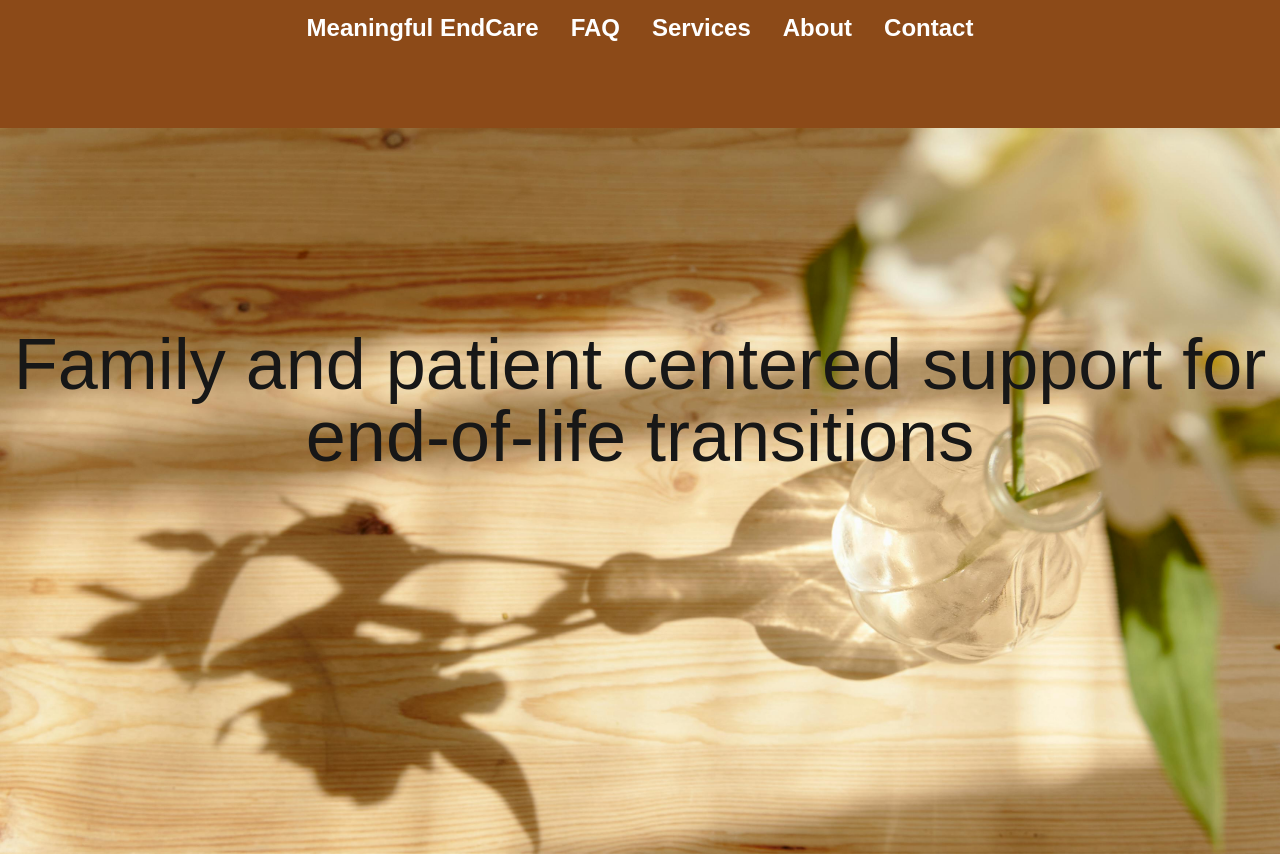
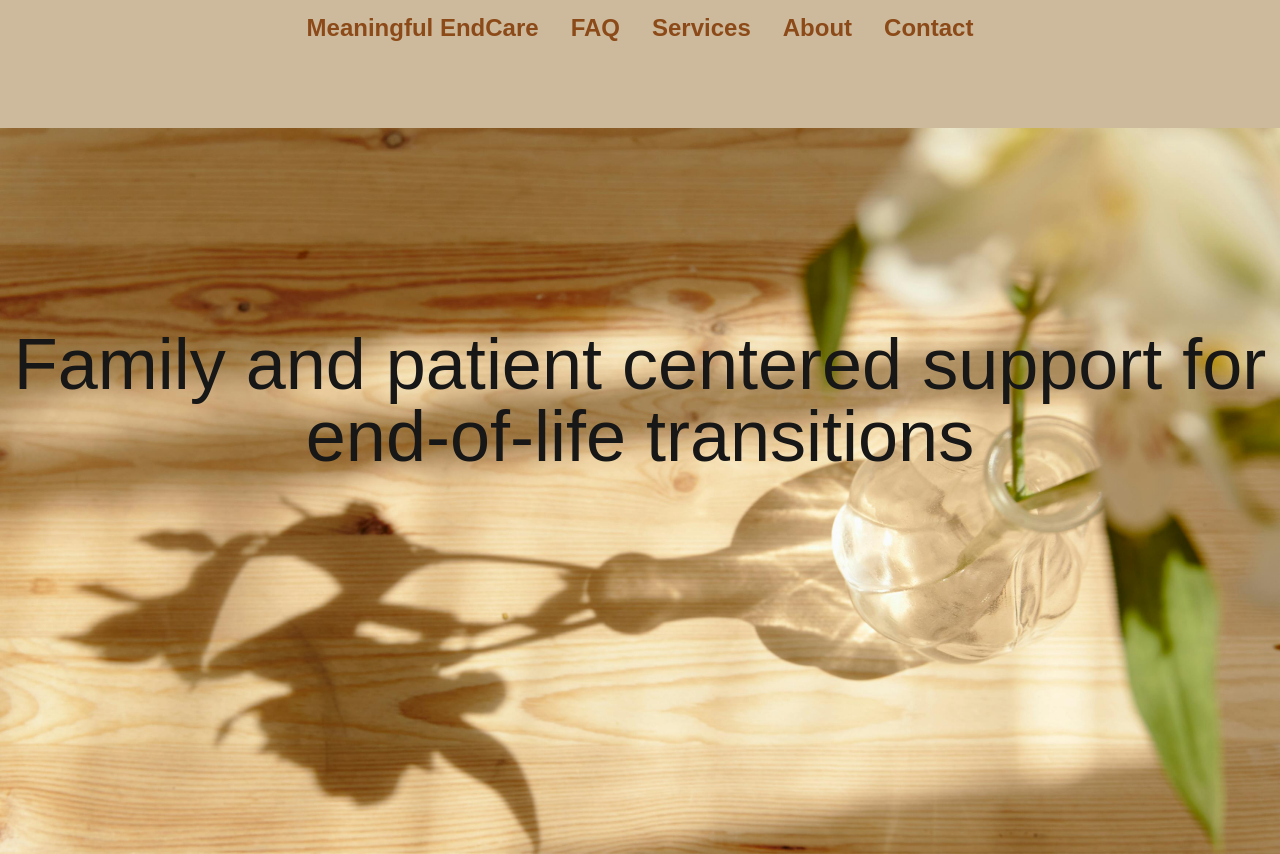
Before and after one commit to victoriaraya/emracing_death, a Next.js app: page / in a window 1280 px wide. Shown: the top 854 px of the page. Built offline with nearby package versions, Linux system fonts and the light colour scheme.

Commit message:
navbar edits

```diff
--- a/app/page.tsx
+++ b/app/page.tsx
@@ -2,7 +2,7 @@ import Image from "next/image";
 
 export default function Home() {
   return (
-    <div className="w-full h-full bg-[#588448]">
+    <div className="w-full h-full bg-[#4F7641]">
       <div>
         <Image
           src={"/images/flower.jpg"}
--- a/components/NavBar.tsx
+++ b/components/NavBar.tsx
@@ -11,10 +11,10 @@ const NavBar = () => {
   };
 
   return (
-    <nav className="relative text-white bg-[#8C4A18] h-32">
+    <nav className="relative text-[#8C4A18] bg-[#CDBA9D] h-32">
       <div className="flex justify-center items-center">
         <button
-          className="text-3xl pr-8 md:hidden focus:outline-none z-40"
+          className="text-3xl md:hidden focus:outline-none z-40"
           onClick={toggleMenu}
         >
           ☰
@@ -24,32 +24,37 @@ const NavBar = () => {
       <ul
         className={`flex flex-col md:flex-row gap-3 sm:gap-8 justify-center items-center text-center text-2xl font-bold w-full absolute top-0 left-0 mt-14 md:mt-0 sm:p-3 z-20 ${
           isOpen ? "block" : "hidden"
-        } md:flex bg-[#8C4A18]`}
+        } md:flex bg-[#CDBA9D]`}
       >
-        <li className="hover:[text-shadow:1px_1px_3px_white]">
+        <li className="relative group">
           <Link href="/" onClick={() => setIsOpen(false)}>
             Meaningful EndCare
           </Link>
+          <span className="absolute left-1/2 bottom-[-3px] w-0 h-[2px] bg-[#8C4A18] transition-all duration-300 group-hover:w-full group-hover:left-0"></span>
         </li>
-        <li className="hover:[text-shadow:1px_1px_3px_white]">
+        <li className="relative group">
           <Link href="/faq" onClick={() => setIsOpen(false)}>
             FAQ
           </Link>
+          <span className="absolute left-1/2 bottom-[-3px] w-0 h-[2px] bg-[#8C4A18] transition-all duration-300 group-hover:w-full group-hover:left-0"></span>
         </li>
-        <li className="hover:[text-shadow:1px_1px_3px_white]">
+        <li className="relative group">
           <Link href="/services" onClick={() => setIsOpen(false)}>
             Services
           </Link>
+          <span className="absolute left-1/2 bottom-[-3px] w-0 h-[2px] bg-[#8C4A18] transition-all duration-300 group-hover:w-full group-hover:left-0"></span>
         </li>
-        <li className="hover:[text-shadow:1px_1px_3px_white]">
+        <li className="relative group">
           <Link href="/about" onClick={() => setIsOpen(false)}>
             About
           </Link>
+          <span className="absolute left-1/2 bottom-[-3px] w-0 h-[2px] bg-[#8C4A18] transition-all duration-300 group-hover:w-full group-hover:left-0"></span>
         </li>
-        <li className="hover:[text-shadow:1px_1px_3px_white] pb-3 sm:pb-0">
+        <li className="relative group">
           <Link href="/contact" onClick={() => setIsOpen(false)}>
             Contact
           </Link>
+          <span className="absolute left-1/2 bottom-[-3px] w-0 h-[2px] bg-[#8C4A18] transition-all duration-300 group-hover:w-full group-hover:left-0"></span>
         </li>
       </ul>
     </nav>
```
